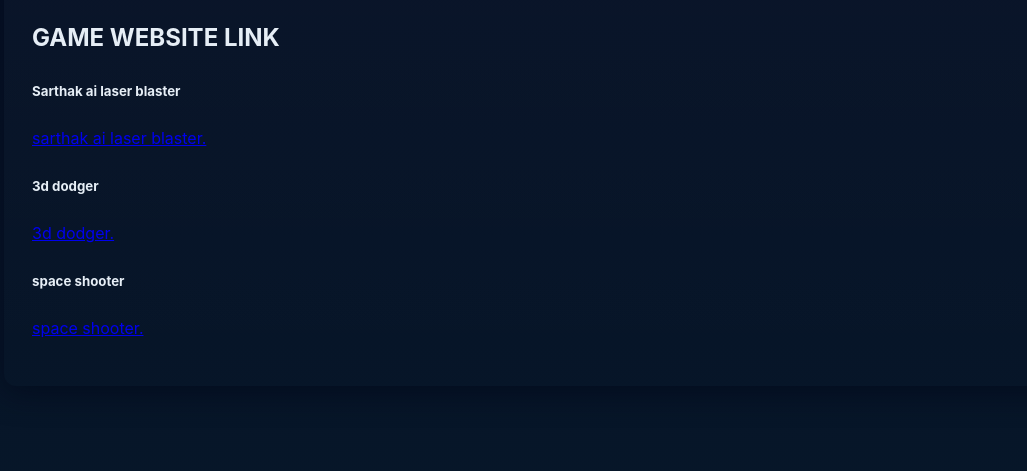
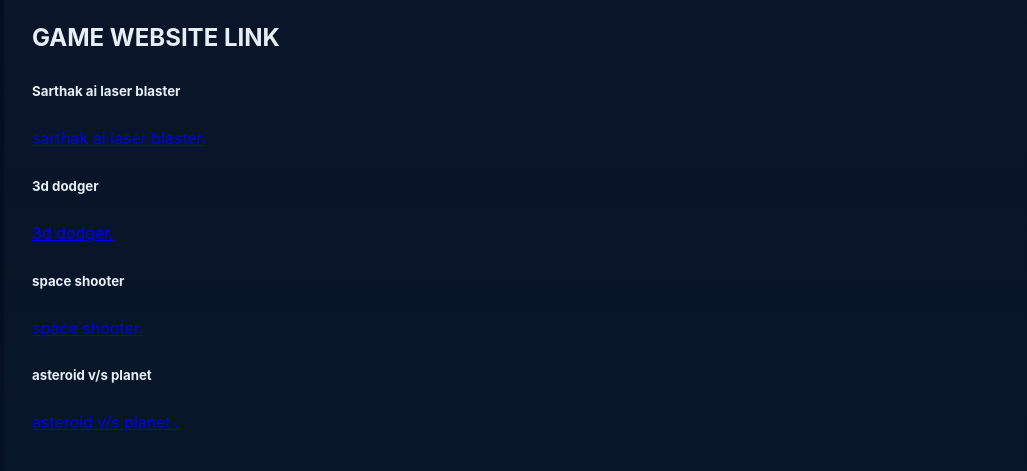
Before and after one commit to 52921/all, a plain HTML site: page index.html in a window 1280 px wide. Shown: the part 159-630 px from the top of the page, without its empty margins (108-1135 px from the left). Drawn offline with Linux system fonts and the light colour scheme.

Commit message:
Add files via upload

```diff
--- a/index.html
+++ b/index.html
@@ -65,3 +65,8 @@
           space shooter.
          </a>
         </p>
+        <h5>asteroid v/s planet</h5>
+        <a href="https://52921.github.io/9/.">
+         asteroid v/s planet .
+         </a>
+        </p>
```
